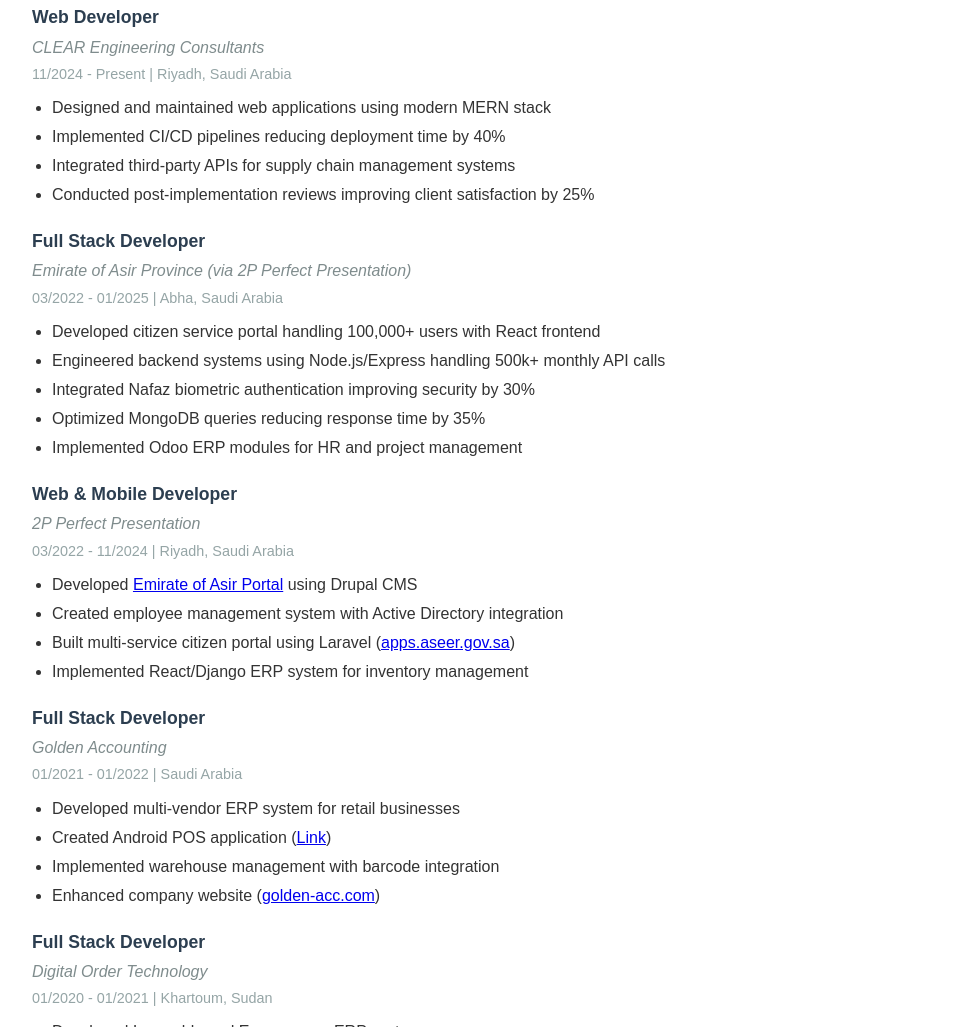
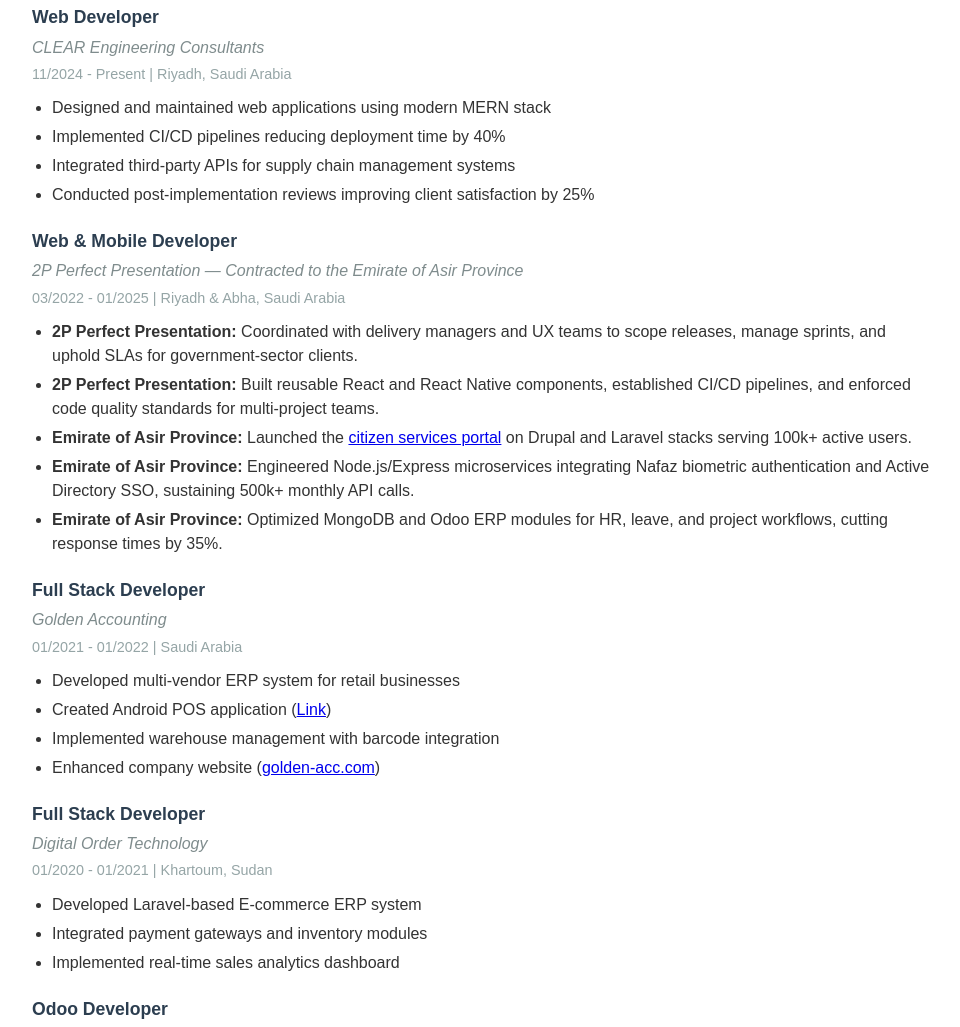
Before and after one commit to coldworld22/my-cv, a plain HTML site: page index.html in a window 1280 px wide. Shown: the part 2010-3037 px from the top of the page, without its empty margins (158-1118 px from the left). Drawn offline with Linux system fonts and the light colour scheme; a script that the page names is missing.

Commit message:
Clarify Emirate of Asir engagement context

```diff
--- a/index.html
+++ b/index.html
@@ -271,30 +271,17 @@
             </ul>
         </div>
 
-        <!-- Emirate of Asir -->
-        <div class="experience-item">
-            <div class="job-title">Full Stack Developer</div>
-            <div class="company">Emirate of Asir Province (via 2P Perfect Presentation)</div>
-            <div class="date">03/2022 - 01/2025 | Abha, Saudi Arabia</div>
-            <ul>
-                <li>Developed citizen service portal handling 100,000+ users with React frontend</li>
-                <li>Engineered backend systems using Node.js/Express handling 500k+ monthly API calls</li>
-                <li>Integrated Nafaz biometric authentication improving security by 30%</li>
-                <li>Optimized MongoDB queries reducing response time by 35%</li>
-                <li>Implemented Odoo ERP modules for HR and project management</li>
-            </ul>
-        </div>
-
-        <!-- 2P Perfect Presentation -->
+        <!-- Emirate of Asir & 2P Perfect Presentation -->
         <div class="experience-item">
             <div class="job-title">Web & Mobile Developer</div>
-            <div class="company">2P Perfect Presentation</div>
-            <div class="date">03/2022 - 11/2024 | Riyadh, Saudi Arabia</div>
+            <div class="company">2P Perfect Presentation &mdash; Contracted to the Emirate of Asir Province</div>
+            <div class="date">03/2022 - 01/2025 | Riyadh & Abha, Saudi Arabia</div>
             <ul>
-                <li>Developed <a href="https://portal.aseer.gov.sa/">Emirate of Asir Portal</a> using Drupal CMS</li>
-                <li>Created employee management system with Active Directory integration</li>
-                <li>Built multi-service citizen portal using Laravel (<a href="https://apps.aseer.gov.sa/">apps.aseer.gov.sa</a>)</li>
-                <li>Implemented React/Django ERP system for inventory management</li>
+                <li><strong>2P Perfect Presentation:</strong> Coordinated with delivery managers and UX teams to scope releases, manage sprints, and uphold SLAs for government-sector clients.</li>
+                <li><strong>2P Perfect Presentation:</strong> Built reusable React and React Native components, established CI/CD pipelines, and enforced code quality standards for multi-project teams.</li>
+                <li><strong>Emirate of Asir Province:</strong> Launched the <a href="https://portal.aseer.gov.sa/">citizen services portal</a> on Drupal and Laravel stacks serving 100k+ active users.</li>
+                <li><strong>Emirate of Asir Province:</strong> Engineered Node.js/Express microservices integrating Nafaz biometric authentication and Active Directory SSO, sustaining 500k+ monthly API calls.</li>
+                <li><strong>Emirate of Asir Province:</strong> Optimized MongoDB and Odoo ERP modules for HR, leave, and project workflows, cutting response times by 35%.</li>
             </ul>
         </div>
 
```
